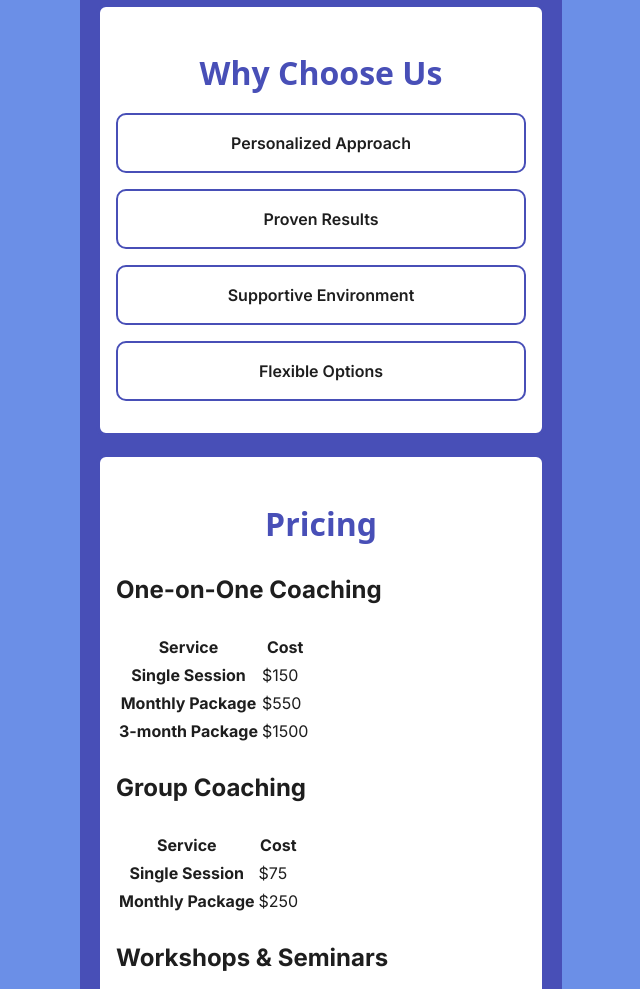
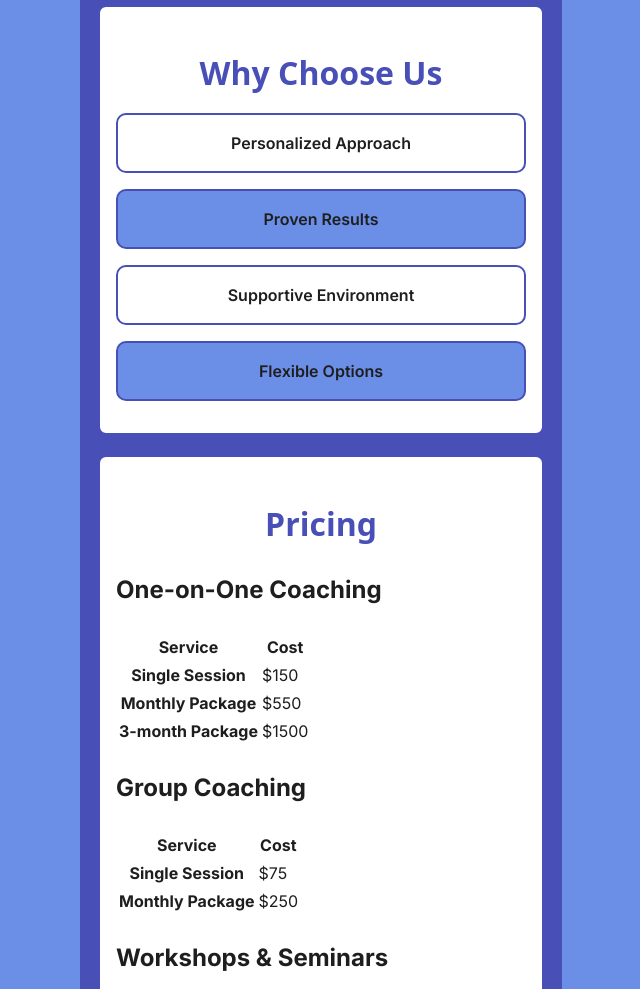
Before and after one commit to DotsandSpots/path-to-sucess, a plain HTML site: page index.html in a window 1280 px wide. Shown: the part 3180-4169 px from the top of the page, without its empty margins (319-959 px from the left). Drawn offline with Linux system fonts and the light colour scheme; a web font is replaced by a local one.

Commit message:
Update style.css

```diff
--- a/style.css
+++ b/style.css
@@ -148,3 +148,7 @@ section > section {
   text-align: center;
   font-weight: 600;
 }
+
+.features .feature:nth-child(even) {
+  background-color: var(--color-lavender);
+}
```
